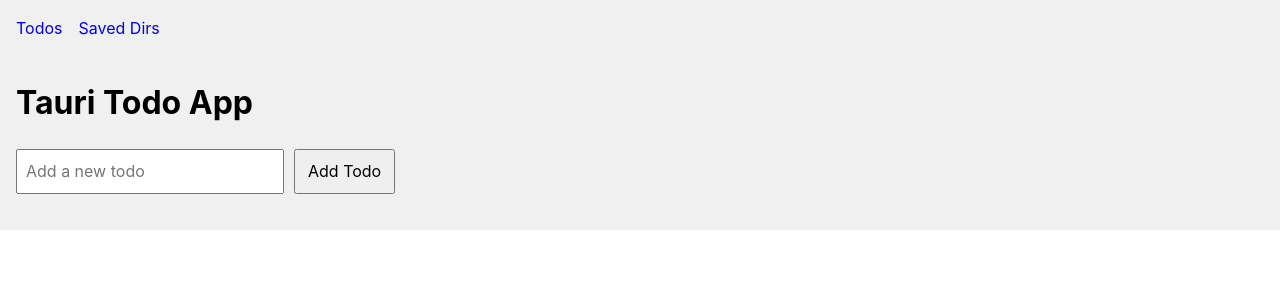
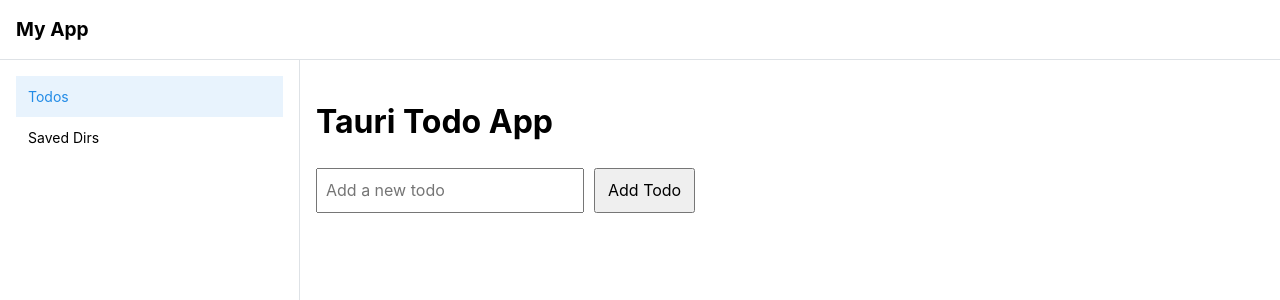
Before and after one commit to Angael/tauri-2-test, a React (Vite) app: page / in a window 1280 px wide. Shown: the top 300 px of the page. Built offline with nearby package versions, Linux system fonts and the light colour scheme.

Commit message:
shell from mantine

```diff
--- a/src/components/Layout.tsx
+++ b/src/components/Layout.tsx
@@ -1,24 +1,47 @@
-import { Group, Stack } from "@mantine/core";
+import {
+  AppShell,
+  Group,
+  Burger,
+  NavLink as MantineNavLink
+} from "@mantine/core";
+import { useDisclosure } from "@mantine/hooks";
 import { NavLink } from "react-router";
-import css from "./Layout.module.css";
 
 type Props = {
   children: React.ReactNode;
-} & React.ComponentProps<typeof Stack>;
+};
 
-const Layout = ({ children, ...props }: Props) => {
+const Layout = ({ children }: Props) => {
+  const [opened, { toggle }] = useDisclosure();
+
   return (
-    <Stack className={css.layout} {...props}>
-      <Group>
-        <NavLink to="/" style={{ textDecoration: "none" }}>
-          Todos
-        </NavLink>
-        <NavLink to="/saved-dirs" style={{ textDecoration: "none" }}>
-          Saved Dirs
-        </NavLink>
-      </Group>
-      <main>{children}</main>
-    </Stack>
+    <AppShell
+      header={{ height: 60 }}
+      navbar={{ width: 300, breakpoint: "sm", collapsed: { mobile: !opened } }}
+      padding="md"
+    >
+      <AppShell.Header>
+        <Group h="100%" px="md">
+          <Burger opened={opened} onClick={toggle} hiddenFrom="sm" size="sm" />
+          <div style={{ fontWeight: "bold", fontSize: "1.2rem" }}>My App</div>
+        </Group>
+      </AppShell.Header>
+      <AppShell.Navbar p="md">
+        <MantineNavLink
+          component={NavLink}
+          to="/"
+          label="Todos"
+          style={{ textDecoration: "none" }}
+        />
+        <MantineNavLink
+          component={NavLink}
+          to="/saved-dirs"
+          label="Saved Dirs"
+          style={{ textDecoration: "none" }}
+        />
+      </AppShell.Navbar>
+      <AppShell.Main>{children}</AppShell.Main>
+    </AppShell>
   );
 };
 
```
